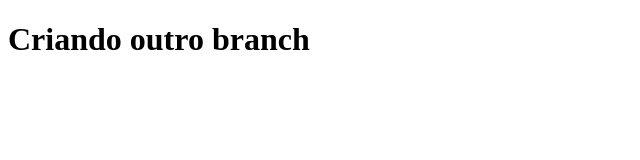
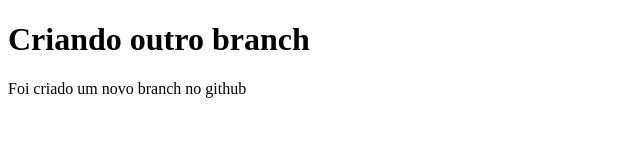
Before and after one commit to daviribeiroads/tutorial_git, a plain HTML site: page index.html in a window 1280 px wide. Shown: the whole page, without its empty margins (0-640 px from the left). Drawn offline with Linux system fonts and the light colour scheme.

Commit message:
Nova demanda

```diff
--- a/index.html
+++ b/index.html
@@ -7,5 +7,6 @@
 </head>
 <body>
     <h1>Criando outro branch</h1>
+    <p>Foi criado um novo branch no github</p>
 </body>
 </html>
```
Also changed, not shown: 1 other file.
